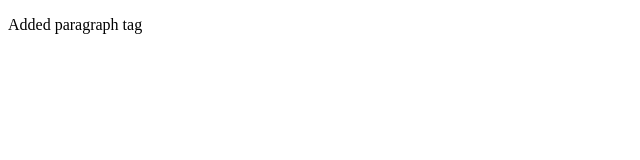
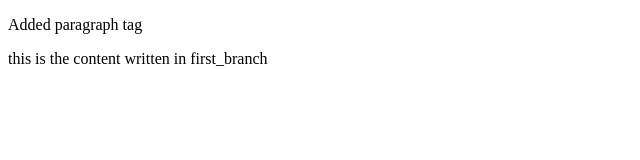
Before and after one commit to aman101001/test, a plain HTML site: page index.html in a window 1280 px wide. Shown: the whole page, without its empty margins (0-640 px from the left). Drawn offline with Linux system fonts and the light colour scheme.

Commit message:
Added content to first branch

```diff
--- a/index.html
+++ b/index.html
@@ -8,5 +8,7 @@
 </head>
 <body>
     <p>Added paragraph tag</p>
+
+    <p>this is the content written in first_branch</p>
 </body>
 </html>
```
